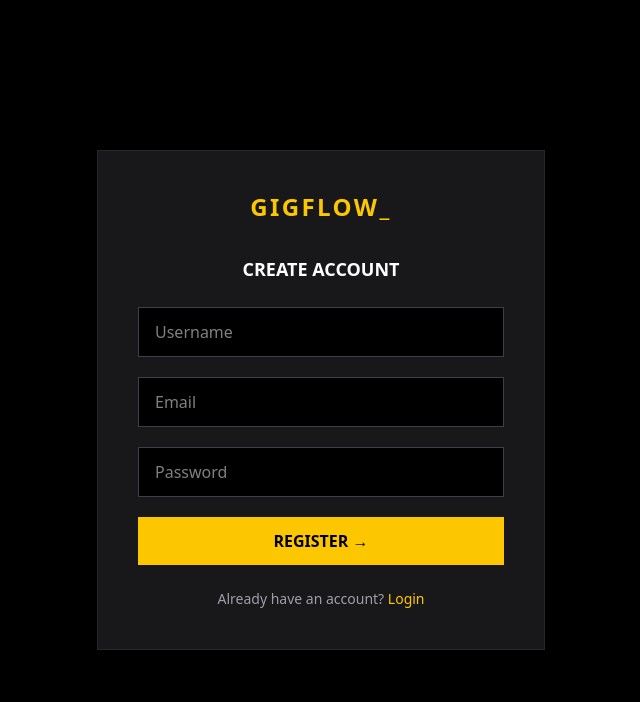
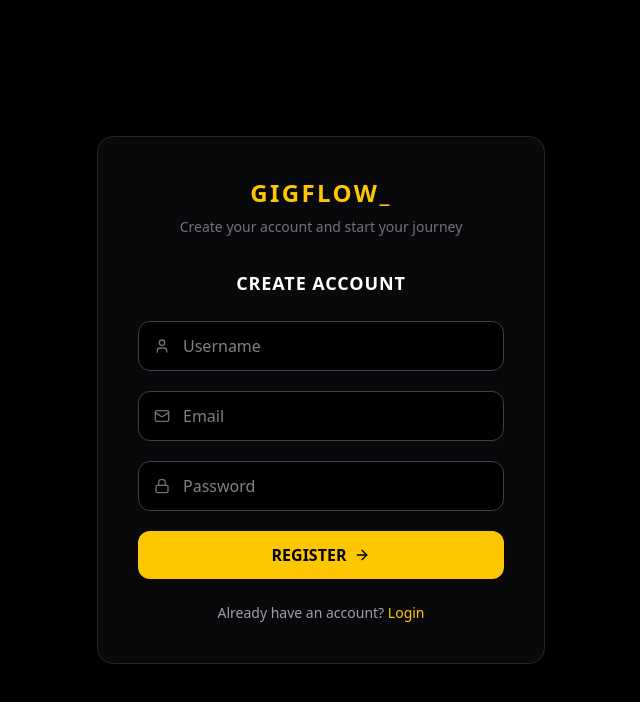
Before and after one commit to patel192/Gigflow, a React (Vite) app in the folder client/: page /register in a window 1280 px wide. Shown: the top 702 px of the page, without its empty margins (319-959 px from the left). Built offline with nearby package versions, Linux system fonts and the light colour scheme.

Commit message:
UI updation

```diff
--- a/client/src/pages/Login.jsx
+++ b/client/src/pages/Login.jsx
@@ -2,6 +2,8 @@ import { useState } from "react";
 import { Link, useNavigate } from "react-router-dom";
 import { useAuth } from "../context/authContext";
 import toast from "react-hot-toast";
+import { Mail, Lock, ArrowRight } from "lucide-react";
+
 export default function Login() {
   const { login } = useAuth();
   const navigate = useNavigate();
@@ -20,53 +22,81 @@ export default function Login() {
 
     try {
       await login(form);
-      toast.success("Login successfully")
+      toast.success("Login successful");
       navigate("/dashboard");
     } catch (error) {
-      toast.error(error.response?.data?.message || "Invalid Credentials")
+      toast.error(error.response?.data?.message || "Invalid credentials");
     }
   };
 
   return (
-    <div className="min-h-screen bg-black flex items-center justify-center px-6">
-      <div className="w-full max-w-md bg-zinc-900 border border-zinc-800 p-10">
+    <div className="min-h-screen bg-black flex items-center justify-center px-4">
+      <div className="w-full max-w-md bg-zinc-950 border border-zinc-800 rounded-2xl p-8 md:p-10 shadow-xl">
+
         {/* Logo */}
-        <h1 className="text-yellow-400 text-2xl font-extrabold tracking-widest mb-8 text-center">
+        <h1 className="text-yellow-400 text-2xl font-extrabold tracking-widest mb-2 text-center">
           GIGFLOW_
         </h1>
 
-        <h2 className="text-white text-lg font-bold mb-6 text-center">LOGIN</h2>
+        <p className="text-zinc-500 text-sm text-center mb-8">
+          Welcome back — login to continue
+        </p>
+
+        {/* Title */}
+        <h2 className="text-white text-lg font-bold mb-6 text-center tracking-wider">
+          LOGIN
+        </h2>
 
         <form onSubmit={handleSubmit} className="space-y-5">
+          {/* Email */}
+          <div className="relative">
+            <Mail
+              size={16}
+              className="absolute left-4 top-1/2 -translate-y-1/2 text-zinc-500"
+            />
             <input
               type="email"
               name="email"
+              required
               placeholder="Email"
               onChange={handleChange}
-            required
-            className="w-full bg-black border border-zinc-700 px-4 py-3 text-white focus:outline-none focus:border-yellow-400"
+              className="w-full bg-black border border-zinc-700 pl-11 pr-4 py-3 text-white rounded-xl focus:outline-none focus:border-yellow-400 transition"
             />
+          </div>
 
+          {/* Password */}
+          <div className="relative">
+            <Lock
+              size={16}
+              className="absolute left-4 top-1/2 -translate-y-1/2 text-zinc-500"
+            />
             <input
               type="password"
               name="password"
+              required
               placeholder="Password"
               onChange={handleChange}
-            required
-            className="w-full bg-black border border-zinc-700 px-4 py-3 text-white focus:outline-none focus:border-yellow-400"
+              className="w-full bg-black border border-zinc-700 pl-11 pr-4 py-3 text-white rounded-xl focus:outline-none focus:border-yellow-400 transition"
             />
+          </div>
 
+          {/* Submit */}
           <button
             type="submit"
-            className="w-full bg-yellow-400 text-black font-bold py-3 hover:bg-yellow-300 transition"
+            className="w-full bg-yellow-400 text-black font-bold py-3 rounded-xl hover:bg-yellow-300 transition flex items-center justify-center gap-2"
           >
-            LOGIN →
+            LOGIN
+            <ArrowRight size={16} />
           </button>
         </form>
 
+        {/* Footer */}
         <p className="text-zinc-400 text-sm mt-6 text-center">
           Don’t have an account?{" "}
-          <Link to="/register" className="text-yellow-400 hover:underline">
+          <Link
+            to="/register"
+            className="text-yellow-400 hover:underline font-medium"
+          >
             Register
           </Link>
         </p>
--- a/client/src/pages/Register.jsx
+++ b/client/src/pages/Register.jsx
@@ -2,6 +2,8 @@ import { useState } from "react";
 import { Link, useNavigate } from "react-router-dom";
 import { useAuth } from "../context/authContext";
 import toast from "react-hot-toast";
+import { User, Mail, Lock, ArrowRight } from "lucide-react";
+
 export default function Register() {
   const { register } = useAuth();
   const navigate = useNavigate();
@@ -9,7 +11,7 @@ export default function Register() {
   const [form, setForm] = useState({
     name: "",
     email: "",
-    password: ""
+    password: "",
   });
 
   const handleChange = (e) => {
@@ -20,62 +22,83 @@ export default function Register() {
     e.preventDefault();
     try {
       await register(form);
-      toast.success("Account Created Successfully")
+      toast.success("Account created successfully");
       navigate("/login");
     } catch (err) {
-      toast.error(err.response?.data?.message || "Registration Failed");
+      toast.error(err.response?.data?.message || "Registration failed");
     }
   };
 
   return (
-    <div className="min-h-screen bg-black flex items-center justify-center px-6">
-
-      <div className="w-full max-w-md bg-zinc-900 border border-zinc-800 p-10">
+    <div className="min-h-screen bg-black flex items-center justify-center px-4">
+      <div className="w-full max-w-md bg-zinc-950 border border-zinc-800 rounded-2xl p-8 md:p-10 shadow-xl">
 
         {/* Logo */}
-        <h1 className="text-yellow-400 text-2xl font-extrabold tracking-widest mb-8 text-center">
+        <h1 className="text-yellow-400 text-2xl font-extrabold tracking-widest mb-2 text-center">
           GIGFLOW_
         </h1>
 
-        <h2 className="text-white text-lg font-bold mb-6 text-center">
+        <p className="text-zinc-500 text-sm text-center mb-8">
+          Create your account and start your journey
+        </p>
+
+        {/* Title */}
+        <h2 className="text-white text-lg font-bold mb-6 text-center tracking-wider">
           CREATE ACCOUNT
         </h2>
 
         <form onSubmit={handleSubmit} className="space-y-5">
-
+          {/* Name */}
+          <div className="relative">
+            <User size={16} className="absolute left-4 top-1/2 -translate-y-1/2 text-zinc-500" />
             <input
               name="name"
+              required
               placeholder="Username"
               onChange={handleChange}
-            className="w-full bg-black border border-zinc-700 px-4 py-3 text-white focus:outline-none focus:border-yellow-400"
+              className="w-full bg-black border border-zinc-700 pl-11 pr-4 py-3 text-white rounded-xl focus:outline-none focus:border-yellow-400 transition"
             />
+          </div>
 
+          {/* Email */}
+          <div className="relative">
+            <Mail size={16} className="absolute left-4 top-1/2 -translate-y-1/2 text-zinc-500" />
             <input
               name="email"
+              required
               placeholder="Email"
               onChange={handleChange}
-            className="w-full bg-black border border-zinc-700 px-4 py-3 text-white focus:outline-none focus:border-yellow-400"
+              className="w-full bg-black border border-zinc-700 pl-11 pr-4 py-3 text-white rounded-xl focus:outline-none focus:border-yellow-400 transition"
             />
+          </div>
 
+          {/* Password */}
+          <div className="relative">
+            <Lock size={16} className="absolute left-4 top-1/2 -translate-y-1/2 text-zinc-500" />
             <input
               name="password"
               type="password"
+              required
               placeholder="Password"
               onChange={handleChange}
-            className="w-full bg-black border border-zinc-700 px-4 py-3 text-white focus:outline-none focus:border-yellow-400"
+              className="w-full bg-black border border-zinc-700 pl-11 pr-4 py-3 text-white rounded-xl focus:outline-none focus:border-yellow-400 transition"
             />
+          </div>
 
+          {/* Submit */}
           <button
             type="submit"
-            className="w-full bg-yellow-400 text-black font-bold py-3 hover:bg-yellow-300"
+            className="w-full bg-yellow-400 text-black font-bold py-3 rounded-xl hover:bg-yellow-300 transition flex items-center justify-center gap-2"
           >
-            REGISTER →
+            REGISTER
+            <ArrowRight size={16} />
           </button>
         </form>
 
+        {/* Footer */}
         <p className="text-zinc-400 text-sm mt-6 text-center">
           Already have an account?{" "}
-          <Link to="/login" className="text-yellow-400 hover:underline">
+          <Link to="/login" className="text-yellow-400 hover:underline font-medium">
             Login
           </Link>
         </p>
```
Lines whose indentation alone changed are shown as unchanged.
